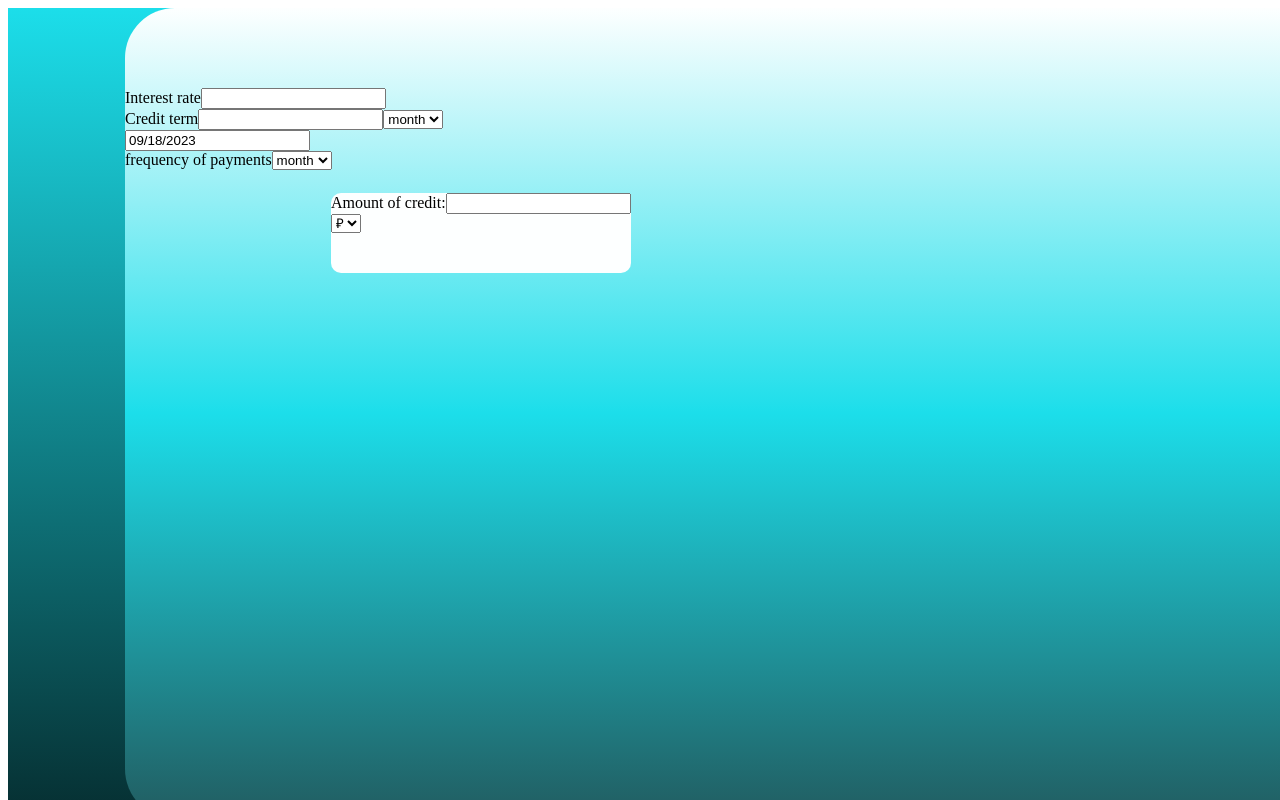
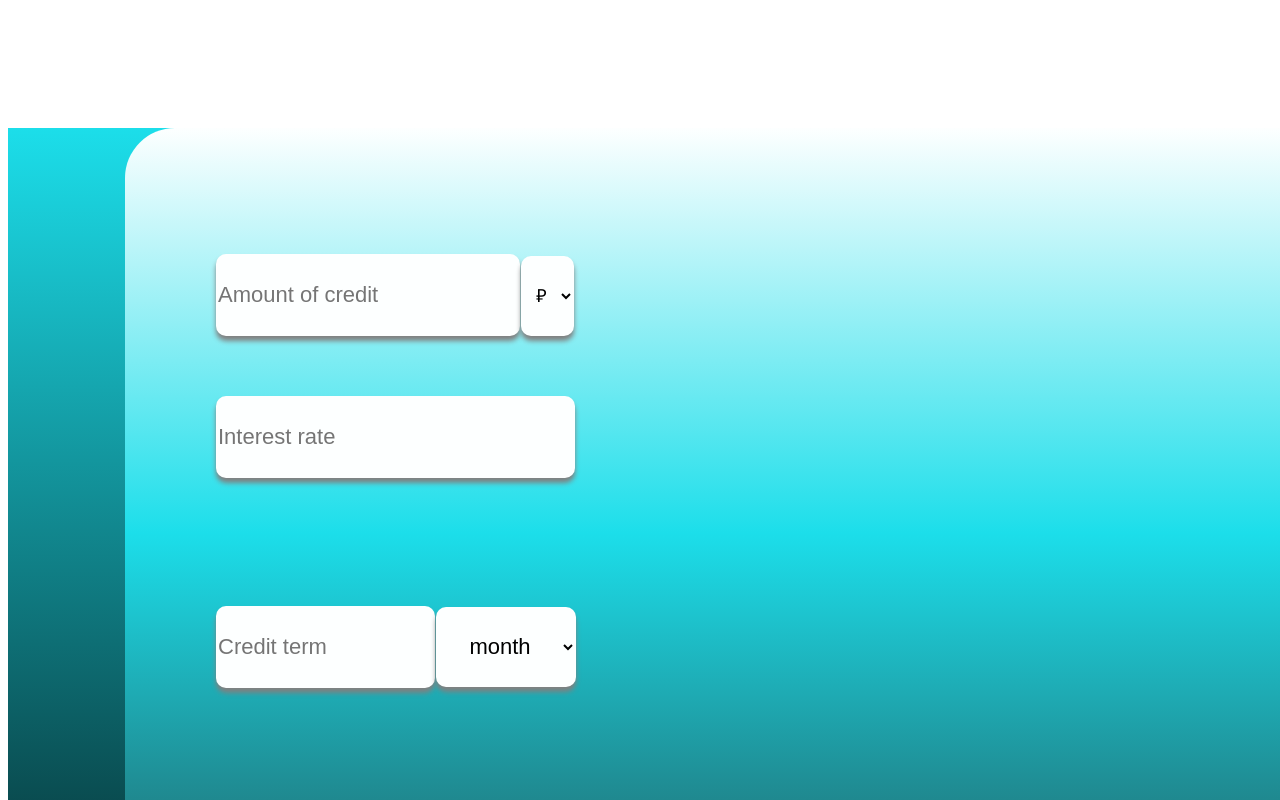
Before and after one commit to Zhenyafka/credit_calculator, a React (Create React App) app: page / in a window 1280 px wide. Shown: the top 800 px of the page. Built offline with nearby package versions, Linux system fonts and the light colour scheme.

Commit message:
add css styles

```diff
--- a/src/App.css
+++ b/src/App.css
@@ -1,4 +1,5 @@
 .backgroundOfPage{
+    position: static;
     margin-left: auto;
     margin-right: auto;
     height: 1024px;
@@ -6,6 +7,7 @@
     background-image: linear-gradient(#1CDEEA, #000000);
 }
 .mainBlock{
+    position: static;
     margin-left: auto;
     margin-right: auto;
     height: 811px;
@@ -15,10 +17,106 @@
 }
 .sumBlock{
     position: relative;
-    top: 185px;
-    left: 206px;
+    margin-left: 91px;
+    margin-top: 128px;
+}
+
+.rateBlock{
+    position: relative;
+}
+
+.inputSum {
+    /*margin-left: 91px;*/
+    /*margin-top: 128px;*/
     height: 80px;
     width: 300px;
     background-color: #FDFFFF;
+    border: 0;
+    box-shadow: 0px 5px 5px grey;
     border-radius: 10px;
+    text-align: left;
+    font-size: 22px;
 }
+.selectCurrency{
+    position: relative;
+    margin-left: 1px;
+    margin-top: 128px;
+    height: 80px;
+    width: 53px;
+    background-color: #FDFFFF;
+    border: 0;
+    box-shadow: 0px 5px 5px grey;
+    border-radius: 10px;
+    text-align: center;
+    font-size: 18px;
+}
+
+.inputRate{
+    position: relative;
+    margin-left: 91px;
+    margin-top: 60px;
+    height: 80px;
+    width: 355px;
+    background-color: #FDFFFF;
+    border: 0;
+    box-shadow: 0px 5px 5px grey;
+    border-radius: 10px;
+    text-align: left;
+    font-size: 22px;
+}
+
+.inputFrequency{
+    position: relative;
+    margin-left: 91px;
+    margin-top: 60px;
+    height: 80px;
+    width: 355px;
+    background-color: #FDFFFF;
+    border: 0;
+    box-shadow: 0px 5px 5px grey;
+    border-radius: 10px;
+    text-align: left;
+    font-size: 22px;
+}
+
+.inputTerm {
+    position: relative;
+    margin-left: 91px;
+    margin-top: 128px;
+    height: 80px;
+    width: 215px;
+    background-color: #FDFFFF;
+    border: 0;
+    box-shadow: 0px 5px 5px grey;
+    border-radius: 10px;
+    text-align: left;
+    font-size: 22px;
+}
+
+.selectTerm {
+    position: relative;
+    margin-left: 1px;
+    margin-top: 128px;
+    height: 80px;
+    width: 140px;
+    background-color: #FDFFFF;
+    border: 0;
+    box-shadow: 0px 5px 5px grey;
+    border-radius: 10px;
+    text-align: center;
+    font-size: 22px;
+}
+
+.inputDate {
+    position: relative;
+    margin-left: 91px;
+    margin-top: 128px;
+    height: 80px;
+    width: 215px;
+    background-color: #FDFFFF;
+    border: 0;
+    box-shadow: 0px 5px 5px grey;
+    border-radius: 10px;
+    text-align: left;
+    font-size: 22px;
+}
--- a/src/App.js
+++ b/src/App.js
@@ -13,7 +13,7 @@ function App() {
                 <div className="sumBlock">
                     <Sum/>
                 </div>
-                <div>
+                <div className="rateBlock">
                     <Rate/>
                 </div>
                 <div>
--- a/src/issue-date.js
+++ b/src/issue-date.js
@@ -6,7 +6,7 @@ const DatePick = () => {
     const [date, setDate] = useState(new Date());
     return (
         <div>
-            <DatePicker selected={date} onChange={(date) => setDate(date)} />
+            <DatePicker selected={date} onChange={(date) => setDate(date)} className="inputDate"/>
         </div>
     );
 }
--- a/src/periodicity.js
+++ b/src/periodicity.js
@@ -1,9 +1,9 @@
 const Periodicity = () => {
     return (
         <form>
-            <label>frequency of payments
+            <label>
             </label>
-            <select>
+            <select className="inputFrequency">
                 <option value={"month"}>month</option>
                 <option value={"year"}>year</option>
             </select>
--- a/src/rate.js
+++ b/src/rate.js
@@ -1,8 +1,8 @@
 const Rate = () => {
     return (
         <form>
-            <label>Interest rate
-                <input type="text" required/>
+            <label>
+                <input type="text" required placeholder="Interest rate" className="inputRate"/>
             </label>
         </form>
     )
--- a/src/sum.js
+++ b/src/sum.js
@@ -1,15 +1,14 @@
 const Sum = () => {
     return (
-        <form>
-            <label>Amount of credit:
-                <input type="text" required/>
-            </label>
-            <select>
+        <div>
+            <input type="text" required placeholder="Amount of credit" className="inputSum"/>
+            <label className="labelSum"></label>
+            <select className="selectCurrency">
                 <option value={"ruble"}>₽</option>
                 <option value={"euro"}>€</option>
                 <option value={"dollar"}>$</option>
             </select>
-        </form>
+        </div>
     )
 }
 export default Sum;
--- a/src/term.js
+++ b/src/term.js
@@ -1,10 +1,10 @@
 const Term = () => {
     return (
         <form>
-            <label>Credit term
-                <input type="text" required/>
+            <label>
+                <input type="text" required placeholder="Credit term" className="inputTerm"/>
             </label>
-            <select>
+            <select className="selectTerm">
                 <option value={"month"}>month</option>
                 <option value={"year"}>year</option>
             </select>
```
